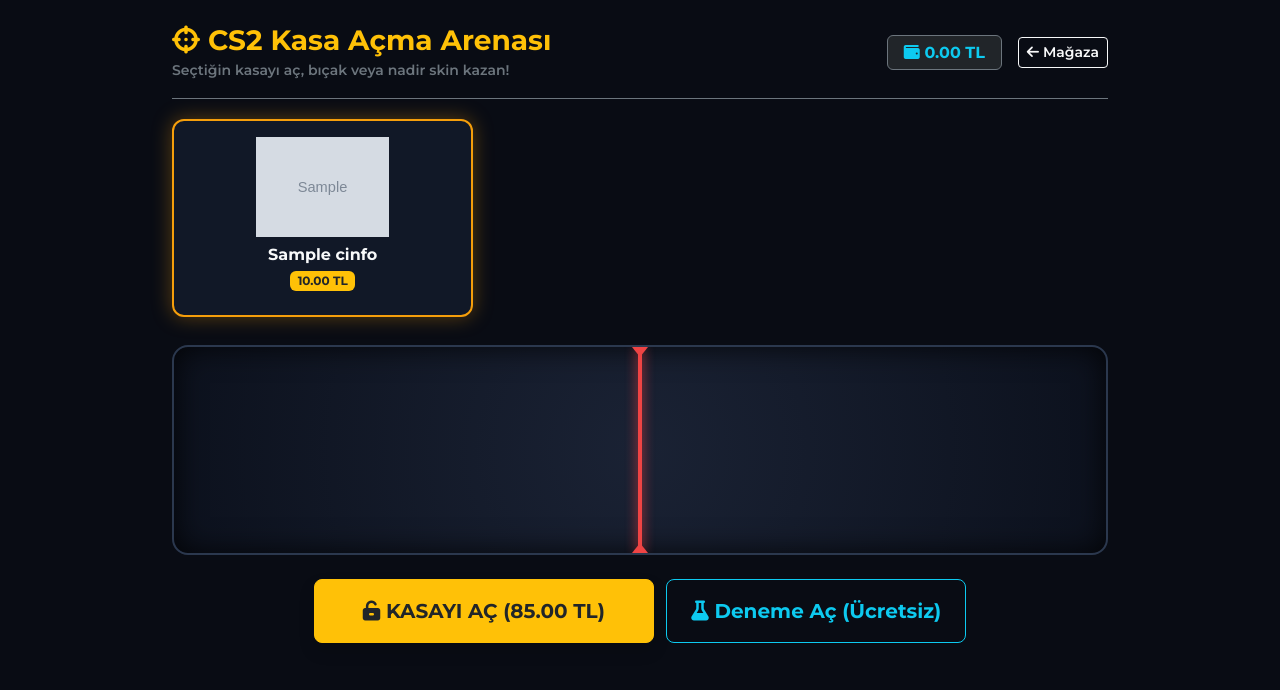
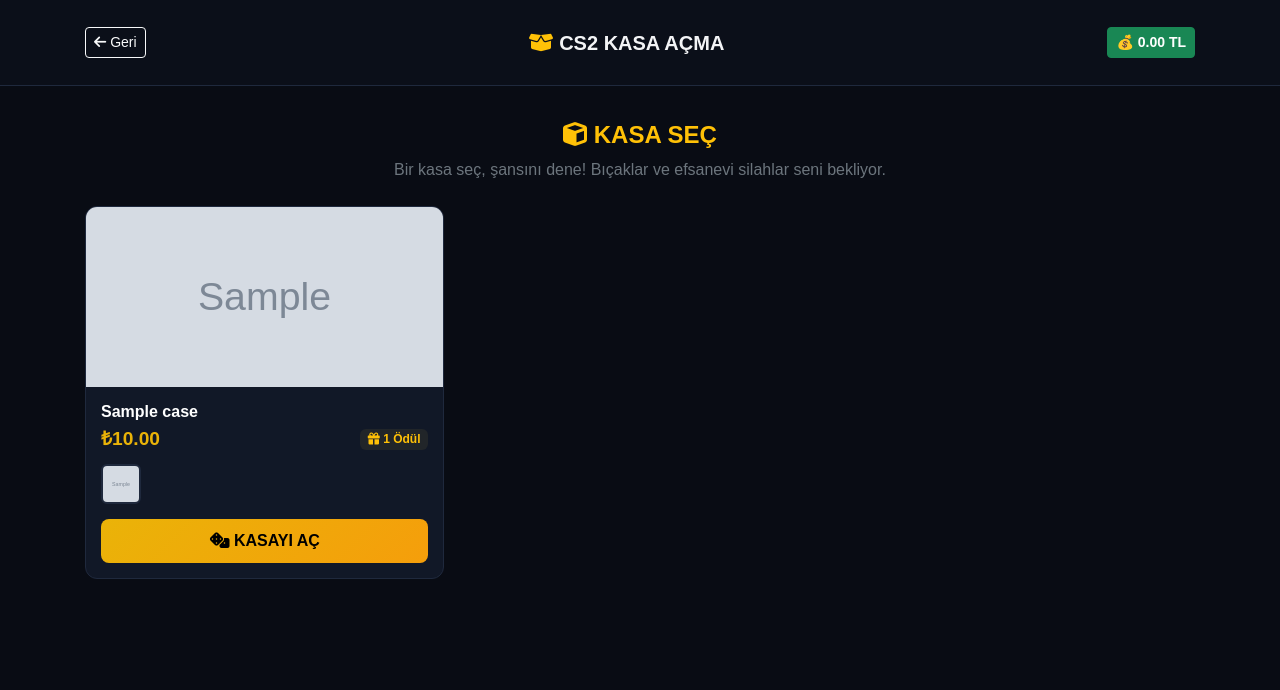
Before and after one commit to beratkalafat039-cyber/PinGamer, a Flask app: template templates/cs2_case.html in a window 1280 px wide. Shown: the top 690 px of the page. Run offline with Flask 3, Linux system fonts and the light colour scheme; the template is opened without the code that fills it: most values are stand-ins (such as "Sample title", 1, 10 or a date in 2020); grey boxes marked "Sample" are stand-in pictures; some libraries are stand-ins or nearby versions.

Commit message:
Refactor HTML structure and styles for CS2 case

```diff
--- a/templates/cs2_case.html
+++ b/templates/cs2_case.html
@@ -3,320 +3,242 @@
 <head>
     <meta charset="UTF-8">
     <meta name="viewport" content="width=device-width, initial-scale=1.0, maximum-scale=1.0, user-scalable=no">
-    <title>CS2 Kasa Açma Simülasyonu - {{ settings.title }}</title>
+    <title>CS2 Kasa Açma - {{ settings.title }}</title>
     <link href="https://cdn.jsdelivr.net/npm/bootstrap@5.3.0/dist/css/bootstrap.min.css" rel="stylesheet">
     <link rel="stylesheet" href="https://cdnjs.cloudflare.com/ajax/libs/font-awesome/6.4.0/css/all.min.css">
 
-    <link rel="preconnect" href="https://fonts.googleapis.com">
-    <link rel="preconnect" href="https://fonts.gstatic.com" crossorigin>
-    <link href="https://fonts.googleapis.com/css2?family=Montserrat:wght@600;700;800;900&display=swap" rel="stylesheet">
-
     <style>
-        body { background-color: #090c14; color: #f8fafc; font-family: 'Montserrat', sans-serif; overflow-x: hidden; }
-
-        .case-selector-card {
-            background-color: #111827; border: 2px solid #1f293d; border-radius: 12px;
-            cursor: pointer; transition: 0.25s;
-        }
-        .case-selector-card:hover, .case-selector-card.active {
-            border-color: #f59e0b; transform: translateY(-4px); box-shadow: 0 0 20px rgba(245, 158, 11, 0.35);
+        :root {
+            --bg-dark: #090c14;
+            --card-bg: #111827;
+            --border-color: #1f293d;
+            --accent-blue: #3b82f6;
+            --accent-gold: #eab308;
         }
 
-        /* CS2 KASA ROULETTE / ŞERİT ALANI */
-        .case-roulette-wrapper {
-            background: radial-gradient(circle, #1a2234 0%, #0c111d 100%);
-            border: 2px solid #2b384e;
-            border-radius: 16px;
-            position: relative;
-            overflow: hidden;
-            height: 210px;
-            box-shadow: inset 0 0 30px rgba(0,0,0,0.8);
-        }
-        .roulette-pointer {
-            position: absolute;
-            top: 0;
-            bottom: 0;
-            left: 50%;
-            width: 4px;
-            background: #ef4444;
-            transform: translateX(-50%);
-            z-index: 20;
-            box-shadow: 0 0 12px #ef4444;
-        }
-        .roulette-pointer::before {
-            content: ''; position: absolute; top: 0; left: -6px; width: 0; height: 0;
-            border-left: 8px solid transparent; border-right: 8px solid transparent; border-top: 10px solid #ef4444;
-        }
-        .roulette-pointer::after {
-            content: ''; position: absolute; bottom: 0; left: -6px; width: 0; height: 0;
-            border-left: 8px solid transparent; border-right: 8px solid transparent; border-bottom: 10px solid #ef4444;
+        * { box-sizing: border-box; }
+        html, body {
+            width: 100%; max-width: 100%; overflow-x: hidden !important;
+            background-color: var(--bg-dark); color: #f3f4f6;
+            font-family: 'Montserrat', sans-serif;
+            margin: 0; padding: 0;
         }
 
-        .roulette-track {
-            display: flex;
-            align-items: center;
+        .container { width: 100%; max-width: 1140px; margin: 0 auto; padding: 15px; }
+
+        .top-bar {
+            background-color: #0b0f19; border-bottom: 1px solid var(--border-color);
+            padding: 12px 0; margin-bottom: 20px;
+        }
+
+        .case-card {
+            background: var(--card-bg);
+            border: 1px solid var(--border-color);
+            border-radius: 12px;
+            overflow: hidden;
+            transition: all 0.3s ease;
+            cursor: pointer;
+            position: relative;
             height: 100%;
-            position: absolute;
-            left: 0;
-            top: 0;
-            will-change: transform;
         }
-        .roulette-item {
-            width: 170px;
-            height: 180px;
-            margin: 0 5px;
-            background: #111827;
-            border-radius: 10px;
-            border-bottom: 5px solid #64748b;
-            display: flex;
-            flex-direction: column;
-            align-items: center;
-            justify-content: center;
+        .case-card:hover {
+            transform: translateY(-5px);
+            box-shadow: 0 10px 25px rgba(0,0,0,0.5);
+            border-color: var(--accent-gold);
+        }
+        .case-image {
+            width: 100%; height: 180px;
+            object-fit: cover;
+            background: linear-gradient(135deg, #1e293b, #0f172a);
+        }
+        .case-body { padding: 15px; }
+        .case-price {
+            font-size: 1.2rem; font-weight: 800;
+            color: var(--accent-gold);
+        }
+        .open-btn {
+            background: linear-gradient(135deg, #eab308, #f59e0b);
+            color: #000; font-weight: 800;
+            border: none; border-radius: 8px;
+            padding: 10px 20px; width: 100%;
+            transition: all 0.2s;
+        }
+        .open-btn:hover { transform: scale(1.02); }
+
+        .case-items-preview {
+            display: flex; gap: 5px;
+            margin: 10px 0;
+            overflow-x: auto;
+            padding-bottom: 5px;
+        }
+        .case-item-thumb {
+            width: 40px; height: 40px;
+            border-radius: 6px;
+            object-fit: cover;
+            border: 2px solid var(--border-color);
+            flex-shrink: 0;
+        }
+
+        .spin-result-modal {
+            display: none;
+            position: fixed; top: 0; left: 0;
+            width: 100%; height: 100%;
+            background: rgba(0,0,0,0.85);
+            z-index: 9999;
+            align-items: center; justify-content: center;
+        }
+        .spin-result-modal.show { display: flex; }
+
+        .result-box {
+            background: var(--card-bg);
+            border: 2px solid var(--accent-gold);
+            border-radius: 16px;
+            padding: 30px;
+            text-align: center;
+            max-width: 400px;
+            width: 90%;
+            animation: popIn 0.5s ease;
+        }
+        @keyframes popIn {
+            0% { transform: scale(0.5); opacity: 0; }
+            70% { transform: scale(1.05); }
+            100% { transform: scale(1); opacity: 1; }
+        }
+
+        .result-item-image {
+            width: 120px; height: 120px;
+            object-fit: contain;
+            margin: 15px auto;
+            display: block;
+        }
+        .result-code {
+            background: #0f172a;
+            border: 1px dashed var(--accent-gold);
+            border-radius: 8px;
             padding: 10px;
-            flex-shrink: 0;
-            box-shadow: 0 4px 10px rgba(0,0,0,0.4);
+            font-family: monospace;
+            color: #fbbf24;
+            word-break: break-all;
+            margin: 10px 0;
         }
-        .item-rarity-covert { border-bottom-color: #eb4b4b !important; }
-        .item-rarity-classified { border-bottom-color: #d32ce6 !important; }
-        .item-rarity-restricted { border-bottom-color: #8847ff !important; }
-        .item-rarity-mil-spec { border-bottom-color: #4b69ff !important; }
-        .item-rarity-special { border-bottom-color: #ffd700 !important; }
 
-        .item-img {
-            width: 120px;
-            height: 90px;
-            object-fit: contain;
-            transition: 0.2s;
-        }
-        .item-name {
-            font-size: 0.72rem;
-            font-weight: 700;
-            text-align: center;
-            color: #e2e8f0;
-            margin-top: 6px;
+        @media (max-width: 768px) {
+            .case-image { height: 130px; }
+            .case-body { padding: 10px; }
+            .case-price { font-size: 1rem; }
         }
     </style>
 </head>
-<body class="py-4">
+<body>
 
-<div class="container" style="max-width: 960px;">
-    <!-- ÜST BAŞLIK & BAKİYE -->
-    <div class="d-flex justify-content-between align-items-center mb-4 pb-3 border-bottom border-secondary">
-        <div>
-            <h3 class="fw-bold text-warning mb-0"><i class="fa-solid fa-crosshairs"></i> CS2 Kasa Açma Arenası</h3>
-            <small class="text-secondary">Seçtiğin kasayı aç, bıçak veya nadir skin kazan!</small>
-        </div>
-        <div class="d-flex align-items-center gap-3">
-            <span class="badge bg-dark border border-secondary text-info fs-6 py-2 px-3">
-                <i class="fa-solid fa-wallet"></i> <span id="userBalance">{{ "%.2f"|format(balance) }}</span> TL
-            </span>
-            <a href="/" class="btn btn-outline-light btn-sm"><i class="fa-solid fa-arrow-left"></i> Mağaza</a>
-        </div>
+<div class="top-bar">
+    <div class="container d-flex justify-content-between align-items-center">
+        <a href="/" class="btn btn-outline-light btn-sm">
+            <i class="fa-solid fa-arrow-left"></i> Geri
+        </a>
+        <h5 class="m-0 fw-bold">
+            <i class="fa-solid fa-box-open text-warning"></i> CS2 KASA AÇMA
+        </h5>
+        <a href="/deposit" class="btn btn-success btn-sm fw-bold">
+            💰 {{ "%.2f"|format(balance) }} TL
+        </a>
+    </div>
+</div>
+
+<div class="container">
+    <div class="text-center mb-4">
+        <h1 class="fw-bold text-warning" style="font-size: 1.5rem;">
+            <i class="fa-solid fa-cube"></i> KASA SEÇ
+        </h1>
+        <p class="text-secondary">Bir kasa seç, şansını dene! Bıçaklar ve efsanevi silahlar seni bekliyor.</p>
     </div>
 
-    <!-- KASA SEÇİM KARTLARI -->
-    <div class="row g-3 mb-4">
-        {% for cid, cinfo in cases.items() %}
-        <div class="col-md-4">
-            <div class="case-selector-card p-3 text-center {% if loop.first %}active{% endif %}" onclick="selectCase('{{ cid }}', {{ cinfo.price }}, this)">
-                <img src="{{ cinfo.image }}" style="height: 100px; object-fit: contain;" class="mb-2">
-                <h6 class="fw-bold text-light mb-1">{{ cinfo.name }}</h6>
-                <span class="badge bg-warning text-dark fw-bold mb-2">{{ "%.2f"|format(cinfo.price) }} TL</span>
+    <div class="row g-3" id="cases-container">
+        {% for case_id, case in cases.items() %}
+        <div class="col-6 col-md-4">
+            <div class="case-card">
+                <img src="{{ case.image }}" class="case-image" alt="{{ case.name }}" onerror="this.src='https://via.placeholder.com/400x180?text=CS2+Kasa'">
+                <div class="case-body">
+                    <h6 class="fw-bold text-white mb-1 text-truncate">{{ case.name }}</h6>
+                    <div class="d-flex justify-content-between align-items-center mb-2">
+                        <span class="case-price">₺{{ "%.2f"|format(case.price) }}</span>
+                        <span class="badge bg-dark text-warning">
+                            <i class="fa-solid fa-gift"></i> {{ case.items|length }} Ödül
+                        </span>
+                    </div>
+
+                    <div class="case-items-preview">
+                        {% for item in case.items %}
+                        <img src="{{ item.image }}" class="case-item-thumb" alt="{{ item.name }}" title="{{ item.name }} ({{ item.type }})" onerror="this.src='https://via.placeholder.com/40'">
+                        {% endfor %}
+                    </div>
+
+                    <button class="open-btn" onclick="openCase('{{ case.id }}')">
+                        <i class="fa-solid fa-dice"></i> KASAYI AÇ
+                    </button>
+                </div>
             </div>
         </div>
         {% endfor %}
     </div>
+</div>
 
-    <!-- KASA ŞERİT AÇILIŞ ALANI (CS2 ROULETTE) -->
-    <div class="case-roulette-wrapper mb-4">
-        <div class="roulette-pointer"></div>
-        <div class="roulette-track" id="rouletteTrack">
-            <!-- JS İLE DOLDURULUR -->
-        </div>
-    </div>
-
-    <!-- AÇMA BUTONLARI -->
-    <div class="text-center mb-4">
-        <button id="openCaseBtn" class="btn btn-warning btn-lg fw-bold px-5 py-3 shadow text-dark me-2" onclick="startCaseOpening(false)">
-            <i class="fa-solid fa-unlock-keyhole"></i> KASAYI AÇ (<span id="casePriceDisplay">85.00</span> TL)
+<!-- SONUÇ MODAL -->
+<div class="spin-result-modal" id="resultModal">
+    <div class="result-box">
+        <h4 class="fw-bold text-warning mb-2">
+            <i class="fa-solid fa-star"></i> KASA SONUCU
+        </h4>
+        <div id="result-content"></div>
+        <button class="btn btn-outline-light w-100 mt-3" onclick="closeResult()">
+            Kapat
         </button>
-        <button id="simCaseBtn" class="btn btn-outline-info btn-lg fw-bold px-4 py-3" onclick="startCaseOpening(true)">
-            <i class="fa-solid fa-flask"></i> Deneme Aç (Ücretsiz)
-        </button>
-    </div>
-
-    <!-- KAZANILAN ÖDÜL KUTUSU -->
-    <div id="rewardBox" class="card bg-dark border-warning p-4 text-center shadow" style="display: none;">
-        <h4 class="text-success fw-bold mb-2" id="rewardTitle">🎉 Tebrikler! Yeni Bir Skin Kazandın!</h4>
-        <img id="rewardImg" src="" style="height: 140px; object-fit: contain;" class="mx-auto mb-3">
-        <h5 class="fw-bold text-warning mb-2" id="rewardName"></h5>
-        <div class="d-flex justify-content-center align-items-center gap-2 mb-2">
-            <span class="badge bg-dark border border-secondary text-info fs-6 p-2 font-monospace" id="rewardCode"></span>
-        </div>
-        <small class="text-secondary" id="rewardSubtext">Skin teslimat kodunuz Siparişlerim sayfasına anında eklendi.</small>
     </div>
 </div>
 
 <script>
-const CASES_DATA = {{ cases|tojson }};
-let currentCaseId = "revolution";
-let currentPrice = 85.0;
-let isSpinning = false;
+function openCase(caseId) {
+    if (!confirm('Bu kasayı açmak istediğinize emin misiniz?')) return;
 
-let audioCtx;
-function initAudio() {
-    if (!audioCtx) audioCtx = new (window.AudioContext || window.webkitAudioContext)();
-}
-function playTick() {
-    try {
-        initAudio();
-        const osc = audioCtx.createOscillator();
-        const gain = audioCtx.createGain();
-        osc.type = "triangle";
-        osc.frequency.setValueAtTime(320, audioCtx.currentTime);
-        osc.frequency.exponentialRampToValueAtTime(60, audioCtx.currentTime + 0.03);
-        gain.gain.setValueAtTime(0.2, audioCtx.currentTime);
-        gain.gain.exponentialRampToValueAtTime(0.01, audioCtx.currentTime + 0.03);
-        osc.connect(gain);
-        gain.connect(audioCtx.destination);
-        osc.start();
-        osc.stop(audioCtx.currentTime + 0.03);
-    } catch(e){}
-}
-
-function selectCase(cid, price, el) {
-    if (isSpinning) return;
-    document.querySelectorAll('.case-selector-card').forEach(c => c.classList.remove('active'));
-    el.classList.add('active');
-    currentCaseId = cid;
-    currentPrice = price;
-    document.getElementById('casePriceDisplay').innerText = price.toFixed(2);
-    document.getElementById('rewardBox').style.display = 'none';
-    populateRouletteTrack();
-}
-
-function populateRouletteTrack() {
-    const track = document.getElementById('rouletteTrack');
-    track.style.transition = 'none';
-    track.style.transform = 'translateX(0px)';
-    track.innerHTML = '';
-
-    const items = CASES_DATA[currentCaseId].items;
-    for (let i = 0; i < 50; i++) {
-        const item = items[i % items.length];
-        track.innerHTML += `
-            <div class="roulette-item item-rarity-${item.rarity}">
-                <img src="${item.image}" class="item-img">
-                <span class="item-name text-truncate w-100">${item.name}</span>
-            </div>
-        `;
-    }
-}
-populateRouletteTrack();
-
-function startCaseOpening(isSim = false) {
-    if (isSpinning) return;
-
-    const openBtn = document.getElementById('openCaseBtn');
-    const simBtn = document.getElementById('simCaseBtn');
-    const rewardBox = document.getElementById('rewardBox');
-
-    isSpinning = true;
-    openBtn.disabled = true;
-    simBtn.disabled = true;
-    rewardBox.style.display = 'none';
-
-    fetch('/open-cs2-case', {
+    fetch('/api/cs2-spin', {
         method: 'POST',
         headers: { 'Content-Type': 'application/json' },
-        body: JSON.stringify({ case_id: currentCaseId, simulation: isSim })
+        body: JSON.stringify({ case_id: caseId })
     })
-    .then(res => {
-        if (!res.ok) {
-            return res.json().then(j => { throw new Error(j.error || "Hata oluştu."); });
-        }
-        return res.json();
-    })
+    .then(res => res.json())
     .then(data => {
         if (data.success) {
-            animateRouletteToWinner(data, isSim);
+            showResult(data);
         } else {
-            alert(data.error);
-            isSpinning = false;
-            openBtn.disabled = false;
-            simBtn.disabled = false;
+            alert('❌ ' + (data.error || 'Bir hata oluştu!'));
         }
     })
     .catch(err => {
-        alert(err.message || "İşlem sırasında bir hata oluştu.");
-        isSpinning = false;
-        openBtn.disabled = false;
-        simBtn.disabled = false;
+        alert('Bağlantı hatası! Lütfen tekrar deneyin.');
     });
 }
 
-function animateRouletteToWinner(data, isSim) {
-    const track = document.getElementById('rouletteTrack');
-    track.style.transition = 'none';
-    track.style.transform = 'translateX(0px)';
+function showResult(data) {
+    const item = data.item;
+    const content = document.getElementById('result-content');
 
-    const items = CASES_DATA[currentCaseId].items;
-    const targetIndex = 36;
+    content.innerHTML = `
+        <img src="${item.image}" class="result-item-image" alt="${item.name}" onerror="this.src='https://via.placeholder.com/120'">
+        <h5 class="text-white fw-bold mb-1">${item.name}</h5>
+        <p class="text-secondary mb-1">${item.type}</p>
+        <p class="fw-bold text-success">Değer: ₺${item.price.toFixed(2)}</p>
+        <div class="result-code">
+            <i class="fa-solid fa-key text-warning"></i> ${data.code}
+        </div>
+        <p class="text-secondary small">Yeni Bakiye: ₺${data.new_balance}</p>
+    `;
 
-    track.innerHTML = '';
-    for (let i = 0; i < 50; i++) {
-        let it;
-        if (i === targetIndex) {
-            it = { name: data.reward, rarity: data.rarity, image: data.image };
-        } else {
-            it = items[Math.floor(Math.random() * items.length)];
-        }
-        track.innerHTML += `
-            <div class="roulette-item item-rarity-${it.rarity}">
-                <img src="${it.image}" class="item-img">
-                <span class="item-name text-truncate w-100">${it.name}</span>
-            </div>
-        `;
-    }
+    document.getElementById('resultModal').classList.add('show');
+}
 
-    const itemWidth = 180;
-    const randomOffset = Math.floor(Math.random() * 80) - 40;
-    const wrapperWidth = document.querySelector('.case-roulette-wrapper').offsetWidth;
-    const stopPosition = (targetIndex * itemWidth) - (wrapperWidth / 2) + (itemWidth / 2) + randomOffset;
-
-    setTimeout(() => {
-        track.style.transition = 'transform 5s cubic-bezier(0.12, 0.8, 0.25, 1)';
-        track.style.transform = `translateX(-${stopPosition}px)`;
-
-        let tickInterval = setInterval(() => {
-            playTick();
-        }, 120);
-
-        setTimeout(() => {
-            clearInterval(tickInterval);
-        }, 3800);
-
-        setTimeout(() => {
-            isSpinning = false;
-            document.getElementById('openCaseBtn').disabled = false;
-            document.getElementById('simCaseBtn').disabled = false;
-
-            document.getElementById('rewardName').innerText = data.reward;
-            document.getElementById('rewardImg').src = data.image;
-            document.getElementById('rewardCode').innerText = data.code;
-
-            if (isSim) {
-                document.getElementById('rewardTitle').innerText = "🧪 Deneme Kasa Açılışı";
-                document.getElementById('rewardSubtext').innerText = "Simülasyon modunda bakiyeniz eksilmez ve test kodu verilir.";
-            } else {
-                document.getElementById('rewardTitle').innerText = "🎉 Tebrikler! Envanterine Eklendi!";
-                document.getElementById('rewardSubtext').innerText = "Skin teslimat kodunuz 'Siparişlerim' sayfasına kaydedildi.";
-                document.getElementById('userBalance').innerText = data.new_balance;
-            }
-
-            document.getElementById('rewardBox').style.display = 'block';
-        }, 5100);
-    }, 50);
+function closeResult() {
+    document.getElementById('resultModal').classList.remove('show');
+    setTimeout(() => location.reload(), 300);
 }
 </script>
 
```
